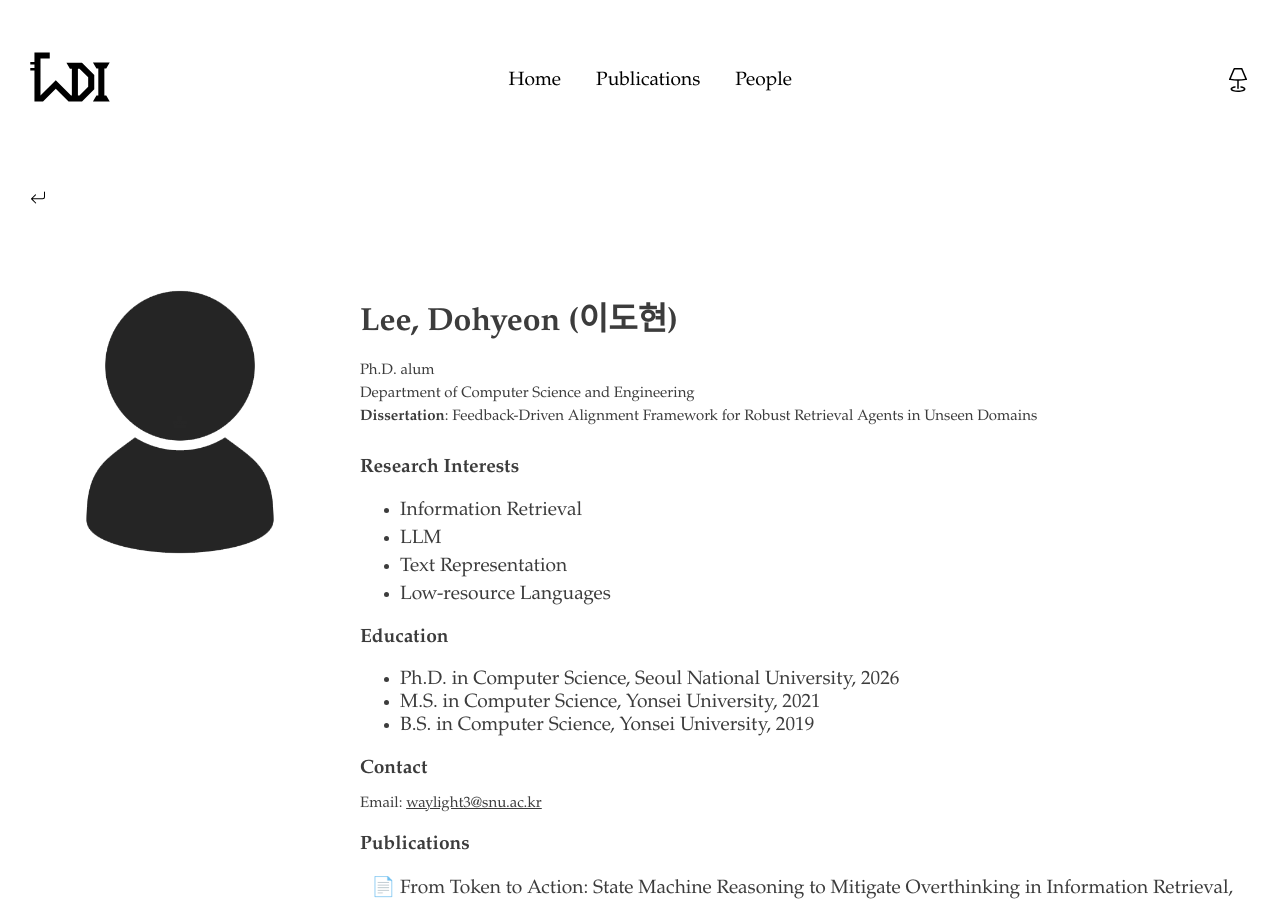
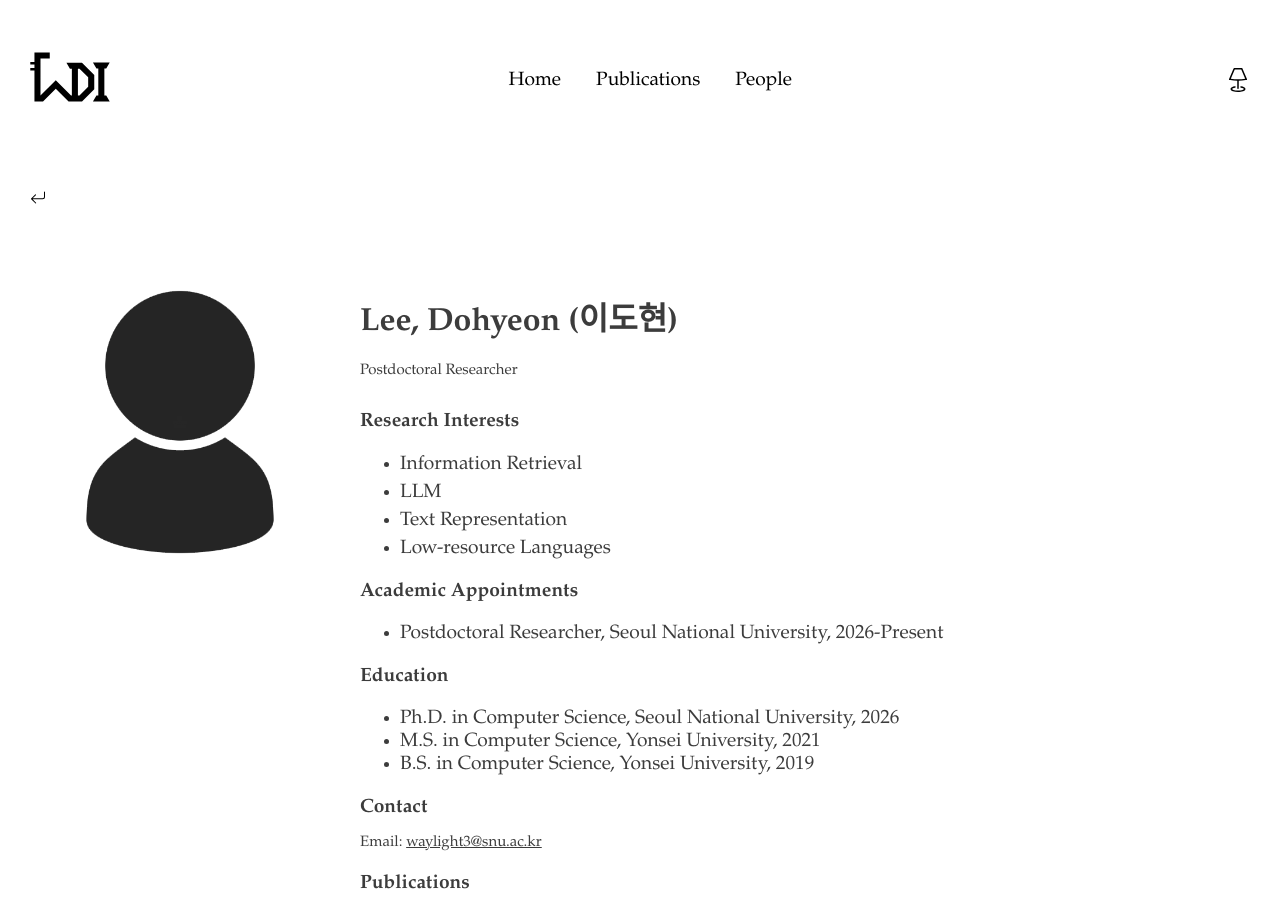
Before and after one commit to ldilab/ldilab.github.io, a Jekyll site: the page built from _people/leedh.md, in a window 1280 px wide and 900 px high. Built offline with Jekyll 4.4.1, drawn with Linux system fonts in a browser that asks for light colours.

Commit message:
Update dohyeon's profile

```diff
--- a/_layouts/person.html
+++ b/_layouts/person.html
@@ -19,15 +19,19 @@ sitemap: false
         <h1 class="name">{{ last_name }}, {{ first_name }} ({{ page.korean_name }})</h1>
         <div class="main-info">
             <p>{{ page.position }}</p>
+            {% if page.department %}
                 <p>{{ page.department }}</p>
+            {% endif %}
             {% if page.thesis %}
                 {% assign position_lower = page.position | downcase %}
+                {% unless position_lower contains "postdoctoral" %}
                     {% if position_lower contains "phd" or position_lower contains "ph.d" %}
                         {% assign label = "Dissertation" %}
                     {% else %}
                         {% assign label = "Thesis" %}
                     {% endif %}
                     <p><strong>{{ label }}</strong>: {{ page.thesis }}</p>
+                {% endunless %}
             {% endif %}
         </div>
         <div class="other-info">
@@ -40,6 +44,16 @@ sitemap: false
 
         </div>
 
+        {% if page.appointments %}
+        <div class="other-info">
+            <h2 class="other-category">Academic Appointments</h2> <ul>
+                {% for appointment in page.appointments %}
+                <li>{{ appointment }}</li>
+                {% endfor %}
+            </ul>
+        </div>
+        {% endif %}
+
         <div class="other-info">
             <h2 class="other-category">Education</h2>
             <ul>
@@ -51,7 +65,7 @@ sitemap: false
 
         {% if page.experience %}
         <div class="other-info">
-            <h2 class="other-category">Experience</h2>
+            <h2 class="other-category">Industrial Experience</h2>
             <ul>
                 {% for experience in page.experience %}
                 <li>{{ experience }}</li>
--- a/_people/leedh.md
+++ b/_people/leedh.md
@@ -2,19 +2,20 @@
 short_name: leedh
 name: Lee Dohyeon
 korean_name: 이도현
-position: Ph.D. alum
-department: Department of Computer Science and Engineering
+position: Postdoctoral Researcher
 interests:
  - "Information Retrieval"
  - "LLM"
  - "Text Representation"
  - "Low-resource Languages"
+appointments:
+ - Postdoctoral Researcher, Seoul National University, 2026-Present
 education:
  - Ph.D. in Computer Science, Seoul National University, 2026
  - M.S. in Computer Science, Yonsei University, 2021
  - B.S. in Computer Science, Yonsei University, 2019
 mail: waylight3@snu.ac.kr
 photo: nopicture.png
-timestamp: 2021-2-3
+timestamp: 2026-1-1
 thesis: "Feedback-Driven Alignment Framework for Robust Retrieval Agents in Unseen Domains"
 ---
```
Lines whose indentation alone changed are shown as unchanged.
